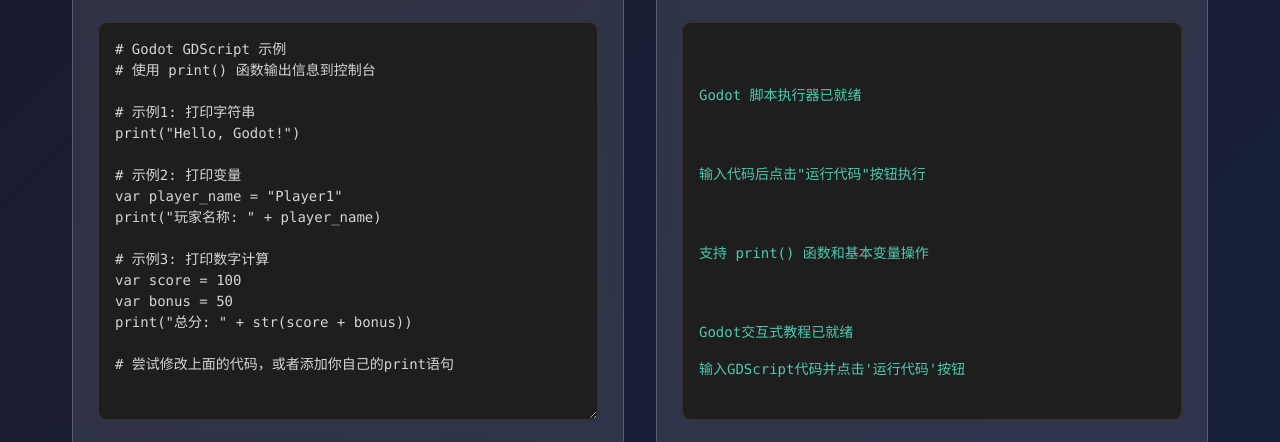
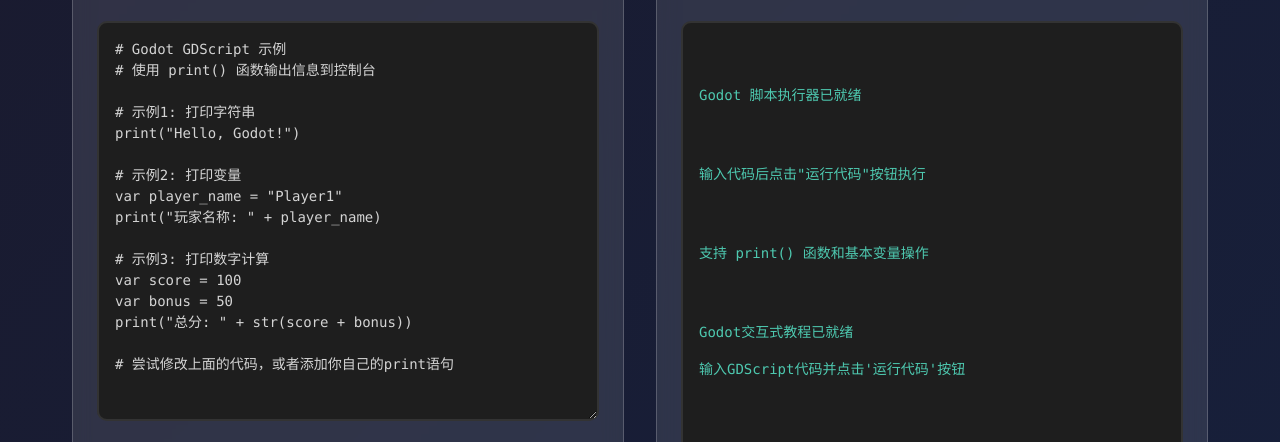
Before and after one commit to DeerLuuu/nanobot-test-repo, a plain HTML site: page godot-tutorial.html in a window 1280 px wide. Shown: the part 358-800 px from the top of the page. Drawn offline with Linux system fonts and the light colour scheme.

Commit message:
修复Godot教程页面输出区域滚动问题，增加高度确保滚动功能正常工作

```diff
--- a/godot-tutorial.html
+++ b/godot-tutorial.html
@@ -129,9 +129,9 @@
 
         .output-area {
             width: 100%;
-            height: 400px;
-            min-height: 400px;
-            max-height: 500px;
+            height: 450px;
+            min-height: 450px;
+            max-height: 600px;
             background: #1e1e1e;
             border-radius: 10px;
             padding: 1rem;
```
